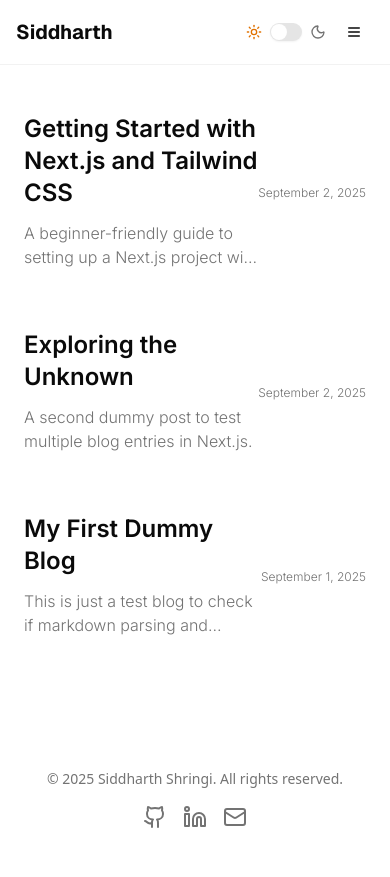
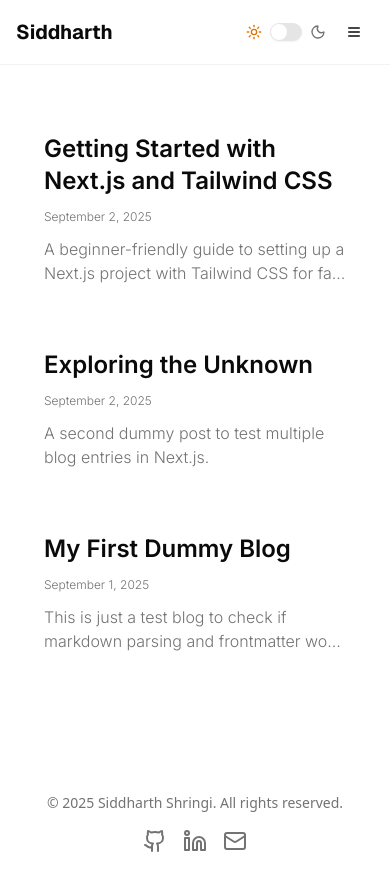
Before and after one commit to SiddharthShringi/siddharth-portfolio, a Next.js app: page /blog in a window 390 px wide. Before the commit the page ends 853 px from the top, so only its background shows below. Built offline with nearby package versions, Linux system fonts and the light colour scheme; a web font is replaced by a local one.

Commit message:
12 make download resume button functional (#13)
* Made home and blog slug page responsive

* - Made download resume button functional
- Made website responsive

```diff
--- a/app/blog/[slug]/page.tsx
+++ b/app/blog/[slug]/page.tsx
@@ -19,21 +19,27 @@
   const { title, publishedAt, author, image } = metadata;
 
   return (
-    <section className="flex items-center justify-center my-10">
-      <div className="px-4 sm:px-6 lg:px-8 xl:px-10">
+    <section className="md:flex md:items-center md:justify-center my-10">
+      <div className="px-6 lg:px-8 xl:px-10">
         <Link href="/blog" className="flex items-center text-sm text-muted-foreground mb-4">
           <ArrowLeft className="mr-2 h-4 w-4" />
           <span>Back to Blog</span>
         </Link>
         {/* Post Image */}
         {image && (
-          <div className="relative mb-6 h-96 wofull overflow-hidden rounded-lg">
-            <Image src={image} alt={title || 'Blog Post Image'} fill className="object-cover" />
+          <div className="relative w-full sm:mb-6 h-64 sm:h-96 overflow-hidden">
+            <Image
+              src={image}
+              alt={title || 'Blog Post Image'}
+              fill
+              className="object-cover rounded-xl shadow-lg"
+              priority
+            />
           </div>
         )}
 
         <header>
-          <h1 className="text-4xl font-bold font-sans text-balance my-2">{title}</h1>
+          <h1 className="text-4xl font-bold font-sans text-balance my-4 sm:my-2">{title}</h1>
           {publishedAt && (
             <p className="text-xs text-muted-foreground my-1">{formatDate(publishedAt)}</p>
           )}
--- a/app/projects/page.tsx
+++ b/app/projects/page.tsx
@@ -4,7 +4,9 @@
   return (
     <section className="my-10">
       <div className="flex items-center justify-center h-[90vh]">
-        <h1 className="text-4xl font-bold font-sans mb-10">🚧 Projects Page - Coming Soon!</h1>
+        <h1 className="text-4xl font-bold font-sans text-center sm:text-nowrap mb-10">
+          🚧 Projects Page - Coming Soon!
+        </h1>
       </div>
     </section>
   );
--- a/components/Blogs.tsx
+++ b/components/Blogs.tsx
@@ -4,15 +4,29 @@
 
 export default function Blogs({ posts }: { posts: PostMetadata[] }) {
   return (
-    <ul className="flex flex-col gap-8">
+    <ul className="flex flex-col gap-2">
       {posts.map((post) => (
         <li key={post.slug}>
-          <Link
-            href={`/blog/${post.slug}`}
-            className="flex flex-col gap-2 py-2 mb-3 px-2 transition"
-          >
-            <div className="flex items-center justify-between">
-              <div className="flex flex-1 flex-col space-y-2 max-w-lg">
+          <Link href={`/blog/${post.slug}`} className="flex flex-col gap-2 py-2 px-2 transition">
+            {/* Mobile Index */}
+            <div className="flex flex-col justify-start gap-2 p-5 md:hidden">
+              <h2 className="text-2xl font-semibold font-sans text-foreground hover:text-chart-2 transition-colors !cursor-pointer">
+                {post.title}
+              </h2>
+              {post.publishedAt && (
+                <p className="mt-1 text-xs font-light font-sans text-muted-foreground">
+                  {formatDate(post.publishedAt)}
+                </p>
+              )}
+              {post.description && (
+                <p className="mt-1 line-clamp-2 font-light text-base font-sans text-muted-foreground">
+                  {post.description}
+                </p>
+              )}
+            </div>
+            {/* Desktop Index */}
+            <div className="hidden md:flex items-center justify-between p-5">
+              <div className="flex flex-1 flex-col space-y-2 max-w-lg lg:max-w-xl">
                 <h2 className="text-2xl font-semibold font-sans text-foreground hover:text-chart-2 transition-colors !cursor-pointer">
                   {post.title}
                 </h2>
@@ -23,7 +37,7 @@
                 )}
               </div>
               {post.publishedAt && (
-                <p className="mt-1 text-xs font-light font-sans text-muted-foreground">
+                <p className="mt-1 p-2 text-sm font-light font-sans text-muted-foreground">
                   {formatDate(post.publishedAt)}
                 </p>
               )}
--- a/components/Introduction.tsx
+++ b/components/Introduction.tsx
@@ -7,7 +7,7 @@
 export default function Introduction() {
   return (
     <section className="flex flex-col justify-center items-center gap-2 sm:gap-4">
-      <div className="mt-10 sm:mt-20">
+      <div className="mt-10 sm:mt-20 p-5">
         <motion.div
           initial={{ opacity: 0, y: 20 }}
           animate={{ opacity: 1, y: 0 }}
@@ -29,18 +29,25 @@
           transition={{ duration: 0.8, delay: 0.2 }}
           className="flex flex-col sm:flex-row items-center gap-8"
         >
-          <Button className="group uppercase flex items-center gap-2" size="lg">
-            <span>Download Resume</span>
+          <a
+            href="/resume.pdf"
+            download="Siddharth_Shringi_Resume.pdf"
+            target="_blank"
+            rel="noopener noreferrer"
+          >
+            <Button className="group uppercase flex items-center gap-2" size="lg">
+              <span>Download Resume</span>
 
-            <Download className="text-xl transition-transform group-hover:translate-y-1" />
-          </Button>
+              <Download className="text-xl transition-transform group-hover:translate-y-1" />
+            </Button>
+          </a>
 
           <div className="mb-8 sm:mb-0">
             <Socials />
           </div>
         </motion.div>
       </div>
-      <div className="prose dark:prose-invert font-geist tracking-normal text-foreground">
+      <div className="prose dark:prose-invert font-geist tracking-normal text-foreground px-5 sm:px-0">
         <div>
           <h2>Hi, I’m Siddharth 👋</h2>
           <p>
```
Also changed, not shown: 1 other file (tests, documents, lock files or other folders).
